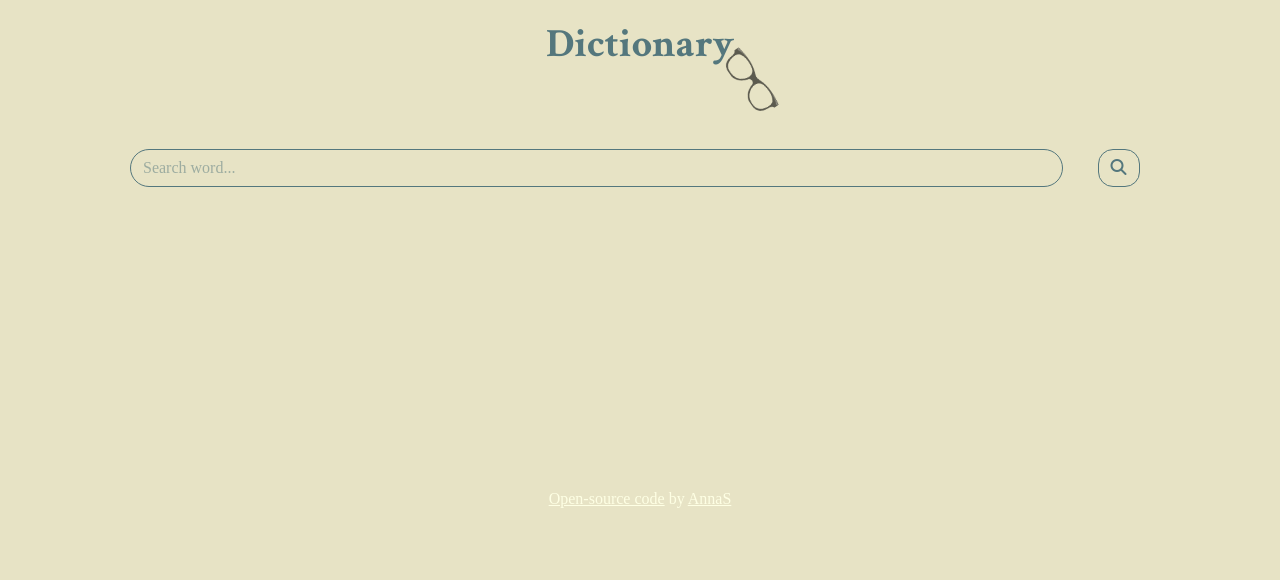
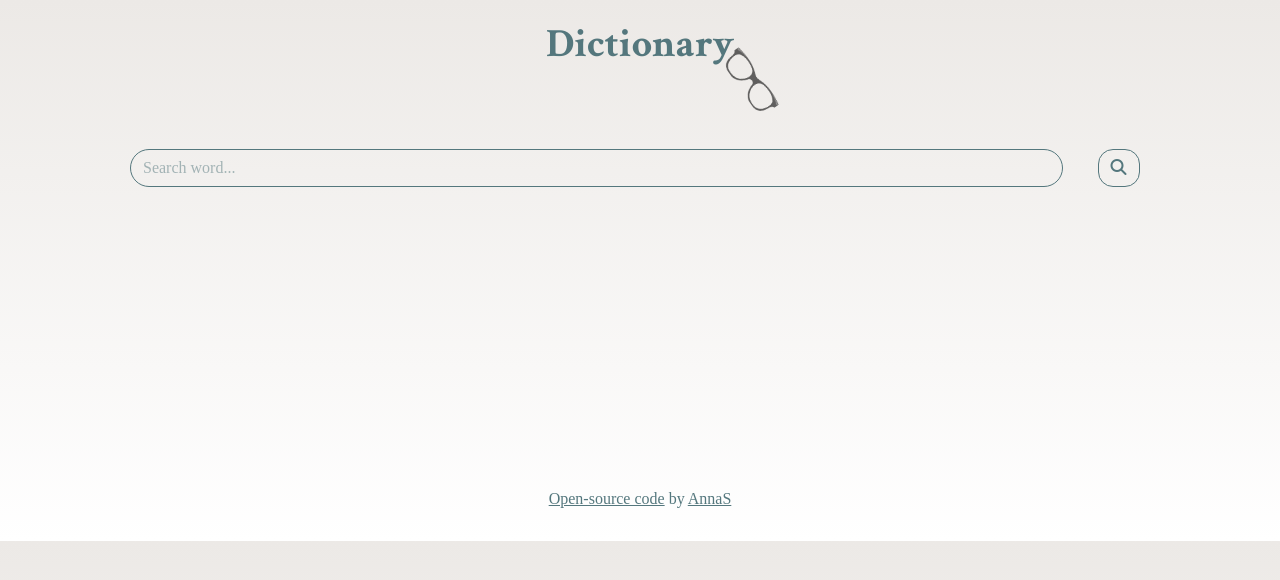
Before and after one commit to annasvrv/dictionary-project, a React (Create React App) app: page / in a window 1280 px wide. Shown: the top 580 px of the page. Built offline with nearby package versions, Linux system fonts and the light colour scheme; no server answers; a web font is replaced by a local one.

Commit message:
changed colour group of the app

```diff
--- a/src/Meaning.js
+++ b/src/Meaning.js
@@ -8,7 +8,7 @@ export default function Meaning(props) {
   return (
     <div className="Meaning">
       <div className="card mb-3 shadow-sm">
-        <div className="card-body ">
+        <div className="card-body">
           <h4 className="mb-3">{props.defData.partOfSpeech}</h4>
           {props.defData.definitions.map((definition, index) => {
             return (
--- a/src/styles/App.css
+++ b/src/styles/App.css
@@ -57,10 +57,10 @@ h1 {
   margin: 300px auto 30px;
   text-align: center;
   font-size: 16px;
-  color: var(--secondary-color);
+  color: var(--font-color);
 }
 
 .App .app-footer a {
   /* text-decoration: none; */
-  color: var(--secondary-color);
+  color: var(--font-color);
 }
--- a/src/styles/Meaning.css
+++ b/src/styles/Meaning.css
@@ -1,4 +1,6 @@
 .Meaning h4 {
+  color: var(--main-color);
+  opacity: 0.7;
   font-family: var(--header-font);
   font-weight: 700;
 }
--- a/src/styles/Results.css
+++ b/src/styles/Results.css
@@ -8,6 +8,6 @@ h2 {
 }
 
 .card {
-  background-color: var(--secondary-color);
   border: none;
+
 }
--- a/src/styles/index.css
+++ b/src/styles/index.css
@@ -1,3 +1,14 @@
 body {
-  background-color: rgb(231, 227, 197);
+  /* background-color: rgb(231, 227, 197); */
+  background: #ece9e6; /* fallback for old browsers */
+  background: -webkit-linear-gradient(
+    to bottom,
+    #ece9e6,
+    #ffffff
+  ); /* Chrome 10-25, Safari 5.1-6 */
+  background: linear-gradient(
+    to bottom,
+    #ece9e6,
+    #ffffff
+  ); /* W3C, IE 10+/ Edge, Firefox 16+, Chrome 26+, Opera 12+, Safari 7+ */
 }
```
